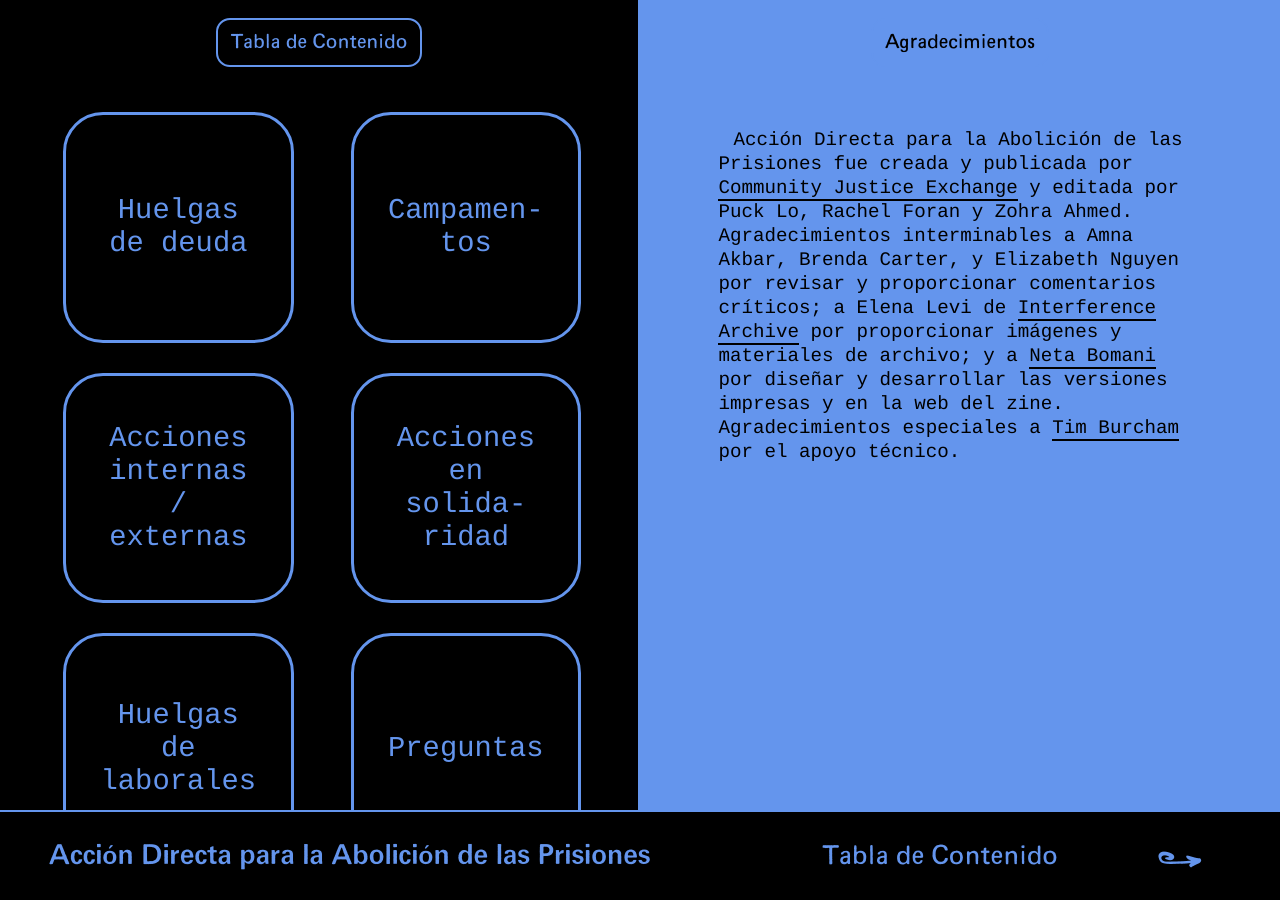
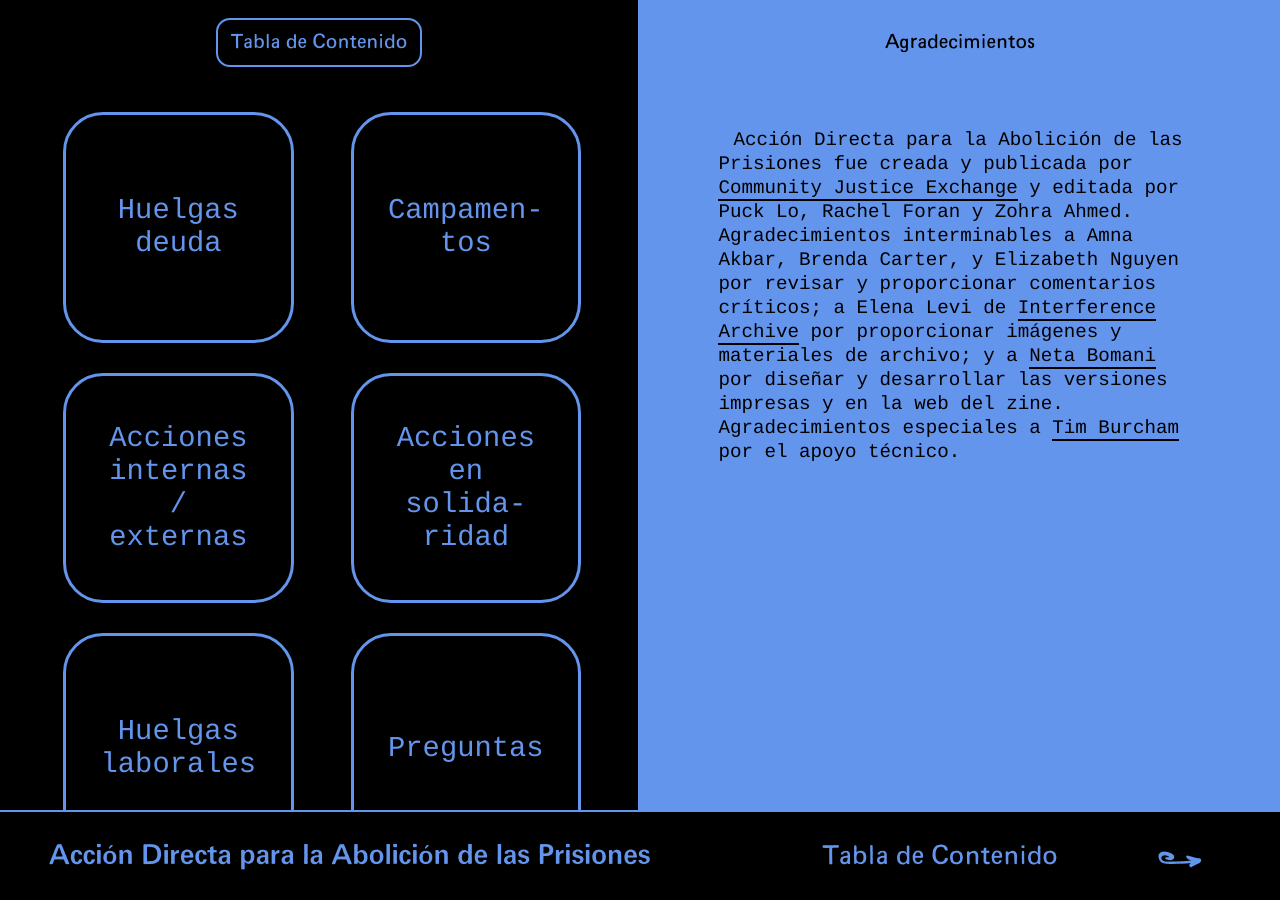
Before and after one commit to direct-action-zine/direct-action-zine-esp, a Jekyll site: the page built from _actions/contents.markdown, in a window 1280 px wide. Built offline with Jekyll 4.4.1, drawn with Linux system fonts in a browser that asks for light colours.

Commit message:
fix dropdown links, copy edit toc

```diff
--- a/_actions/contents.markdown
+++ b/_actions/contents.markdown
@@ -2,7 +2,7 @@
 layout: contents
 title: Agradecimientos
 types:
-  - name: Huelgas de deuda
+  - name: Huelgas deuda
     url: debt-strikes
     numUrl: 1-debt-strikes
   - name: Campamen-tos
@@ -14,7 +14,7 @@
   - name: Acciones en solida-ridad
     url: jail-court-solidarity
     numUrl: 4-jail-court-solidarity
-  - name: Huelgas de laborales
+  - name: Huelgas laborales
     url: labor-strikes
     numUrl: 5-labor-strikes
   - name: Preguntas
--- a/_layouts/gift-wrap.html
+++ b/_layouts/gift-wrap.html
@@ -70,12 +70,12 @@
           <button class="dropbtn" onclick="document.location='{{"/actions/contents.html" | relative_url}}'">Tabla de Contenido</button>
           <div class="dropdown-content">
             {% if page.url contains 'actions' %}
-            <a href="actions/debt-strikes/1-debt-strikes.html"> Huelgas de deuda </a>
-            <a href="actions/encampments/2-encampments.html"> Campamentos </a>
-            <a href="actions/inside-outside/3-inside-outside.html"> Acciones internas / externas </a>
-            <a href="actions/jail-court-solidarity/4-jail-court-solidarity.html"> Acciones en solidaridad </a>
-            <a href="actions/labor-strikes/5-labor-strikes.html"> Huelgas de laborales </a>
-            <a href="actions/questions/6-questions.html"> Preguntas </a>
+            <a href="/spanish/actions/debt-strikes/1-debt-strikes.html"> Huelgas deuda </a>
+            <a href="/spanish/actions/encampments/2-encampments.html"> Campamentos </a>
+            <a href="/spanish/actions/inside-outside/3-inside-outside.html"> Acciones internas / externas </a>
+            <a href="/spanish/actions/jail-court-solidarity/4-jail-court-solidarity.html"> Acciones en solidaridad </a>
+            <a href="/spanish/actions/labor-strikes/5-labor-strikes.html"> Huelgas laborales </a>
+            <a href="/spanish/actions/questions/6-questions.html"> Preguntas </a>
             {% endif %}
           </div>
         </div>
```
Also changed, not shown: 18 other files.
